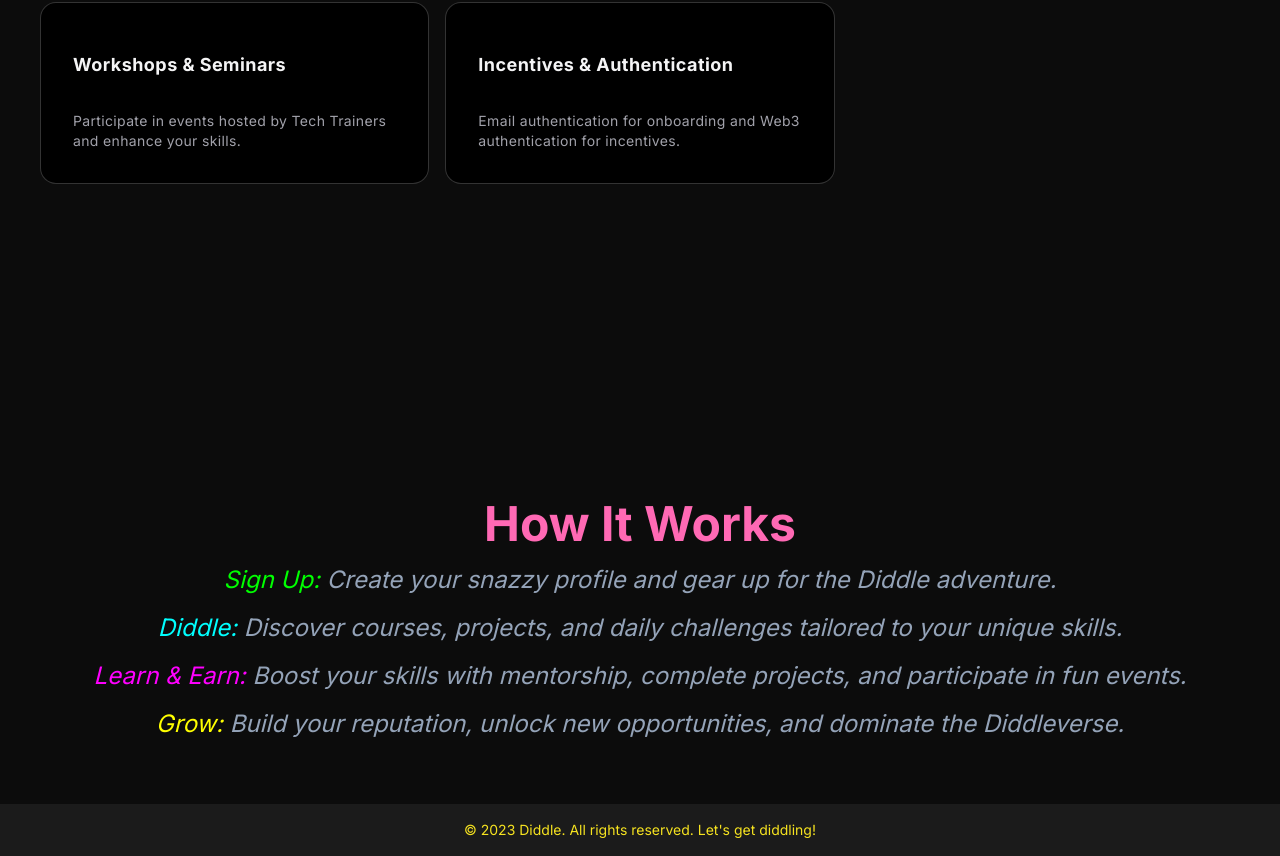
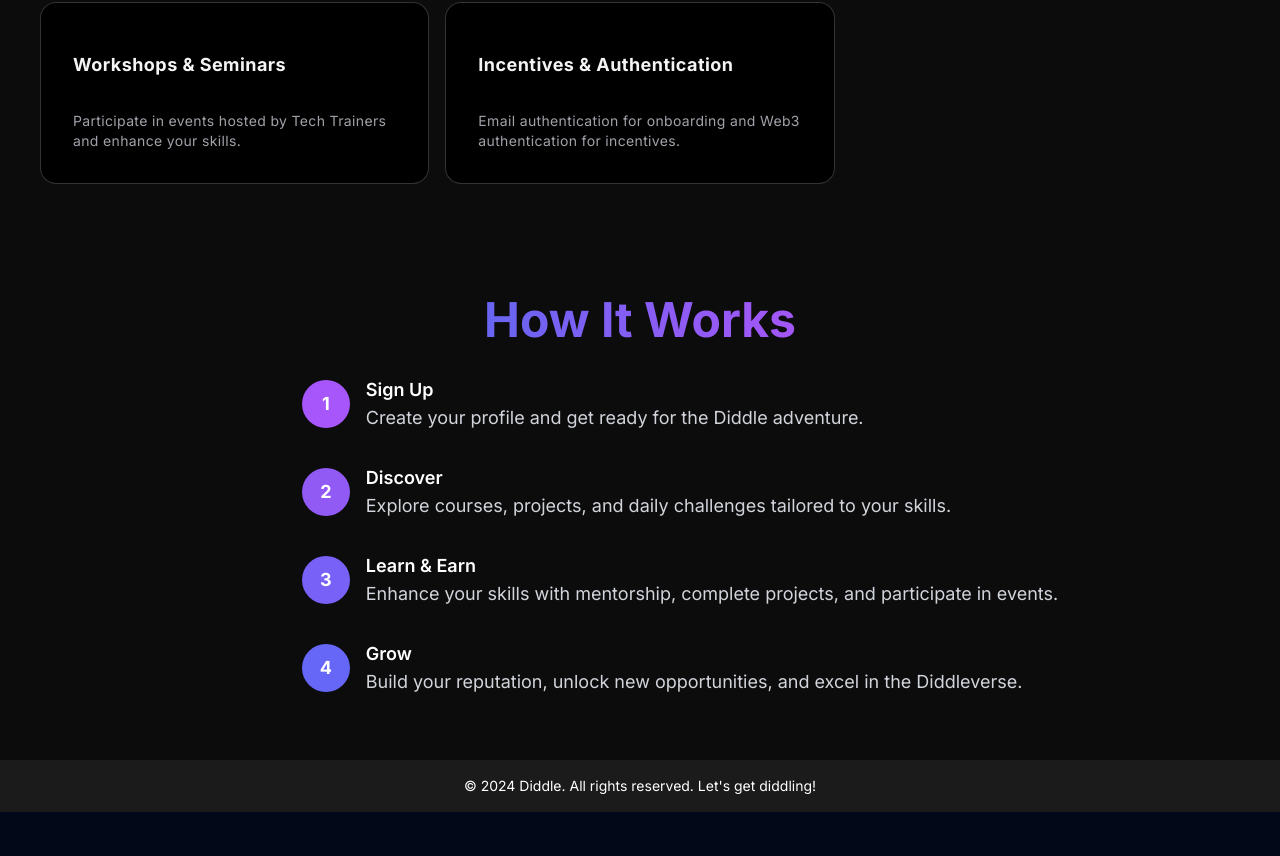
Before and after one commit to kalpithasv/Diddle, a Next.js app in the folder frontend/: page / in a window 1280 px wide. Shown: the part 1932-2788 px from the top of the page. After the commit the page ends 2744 px from the top, so only its background shows below. Built offline with nearby package versions, Linux system fonts and the light colour scheme.

Commit message:
Deployment Checkpoint 1

```diff
--- a/frontend/src/app/page.tsx
+++ b/frontend/src/app/page.tsx
@@ -38,8 +38,8 @@
       <HowItWorks />
 
       <footer className="bg-[#1b1b1b] p-4 text-center">
-        <p className="text-sm text-[#f6e320]">
-          © 2023 Diddle. All rights reserved. Let&apos;s get diddling!
+        <p className="text-sm text-white">
+          © 2024 Diddle. All rights reserved. Let&apos;s get diddling!
         </p>
       </footer>
     </main>
--- a/frontend/src/components/HowItWorks.tsx
+++ b/frontend/src/components/HowItWorks.tsx
@@ -3,27 +3,48 @@
 
 const HowItWorks = () => {
   return (
-    <main className="w-screen bg-[#1b1b1b] text-white font-Poppins">
-      <section className="flex flex-col items-center justify-center h-full text-center p-8 bg-[#0c0c0c] text-white">
-        <h2 className="text-5xl font-bold mb-4 text-[#ff69b4]">How It Works</h2>
-        <div className="text-2xl mb-4 text-slate-400 italic">
-          <p className="mb-4">
-            <span className="text-[#00ff00]">Sign Up:</span> Create your snazzy
-            profile and gear up for the Diddle adventure.
-          </p>
-          <p className="mb-4">
-            <span className="text-[#00ffff]">Diddle:</span> Discover courses,
-            projects, and daily challenges tailored to your unique skills.
-          </p>
-          <p className="mb-4">
-            <span className="text-[#ff00ff]">Learn & Earn:</span> Boost your
-            skills with mentorship, complete projects, and participate in fun
-            events.
-          </p>
-          <p className="mb-4">
-            <span className="text-[#ffff00]">Grow:</span> Build your reputation,
-            unlock new opportunities, and dominate the Diddleverse.
-          </p>
+    <main className="w-screen h-full mb-8  text-white font-Poppins">
+      <section className="flex flex-col items-center justify-center h-full p-8">
+        <h2 className="text-5xl font-bold mb-8 text-transparent bg-clip-text bg-gradient-to-r from-[#6865f1] to-[#a456f7]">
+          How It Works
+        </h2>
+        <div className="space-y-8 text-lg ml-20  text-gray-300">
+          <div className="flex items-center space-x-4">
+            <div className="flex-shrink-0 w-12 h-12 bg-[#a656fa] rounded-full flex items-center justify-center text-white font-bold">
+              1
+            </div>
+            <div>
+              <h3 className="font-semibold text-white">Sign Up</h3>
+              <p>Create your profile and get ready for the Diddle adventure.</p>
+            </div>
+          </div>
+          <div className="flex items-center space-x-4">
+            <div className="flex-shrink-0 w-12 h-12 bg-[#915af4] rounded-full flex items-center justify-center text-white font-bold">
+              2
+            </div>
+            <div>
+              <h3 className="font-semibold text-white">Discover</h3>
+              <p>Explore courses, projects, and daily challenges tailored to your skills.</p>
+            </div>
+          </div>
+          <div className="flex items-center space-x-4">
+            <div className="flex-shrink-0 w-12 h-12 bg-[#7861f7] rounded-full flex items-center justify-center text-white font-bold">
+              3
+            </div>
+            <div>
+              <h3 className="font-semibold text-white">Learn & Earn</h3>
+              <p>Enhance your skills with mentorship, complete projects, and participate in events.</p>
+            </div>
+          </div>
+          <div className="flex items-center space-x-4">
+            <div className="flex-shrink-0 w-12 h-12 bg-[#6666f7] rounded-full flex items-center justify-center text-white font-bold">
+              4
+            </div>
+            <div>
+              <h3 className="font-semibold text-white">Grow</h3>
+              <p>Build your reputation, unlock new opportunities, and excel in the Diddleverse.</p>
+            </div>
+          </div>
         </div>
       </section>
     </main>
--- a/frontend/src/components/KeyFeatures.tsx
+++ b/frontend/src/components/KeyFeatures.tsx
@@ -5,7 +5,7 @@
 
 const KeyFeatures = () => {
   return (
-    <main className="w-screen h-screen bg-[#0c0c0c] text-white font-Poppins">
+    <main className="w-screen h-full bg-[#0c0c0c] text-white font-Poppins">
       <section className="bg-[#0c0c0c] p-8">
         <h2 className="text-4xl font-bold text-center mb-4">Key Features</h2>
         <HoverEffect items={KeyFeaturesData} />
```
